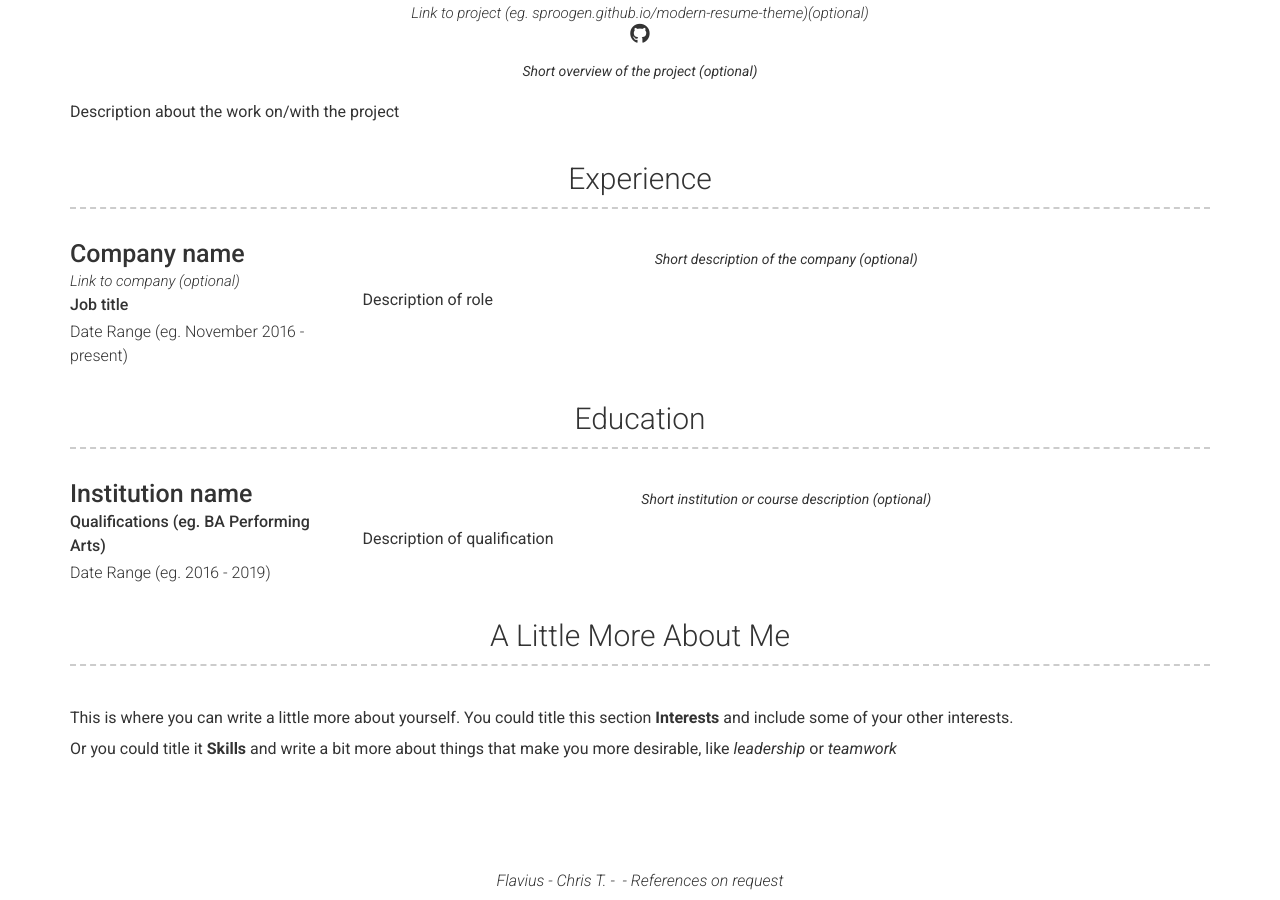
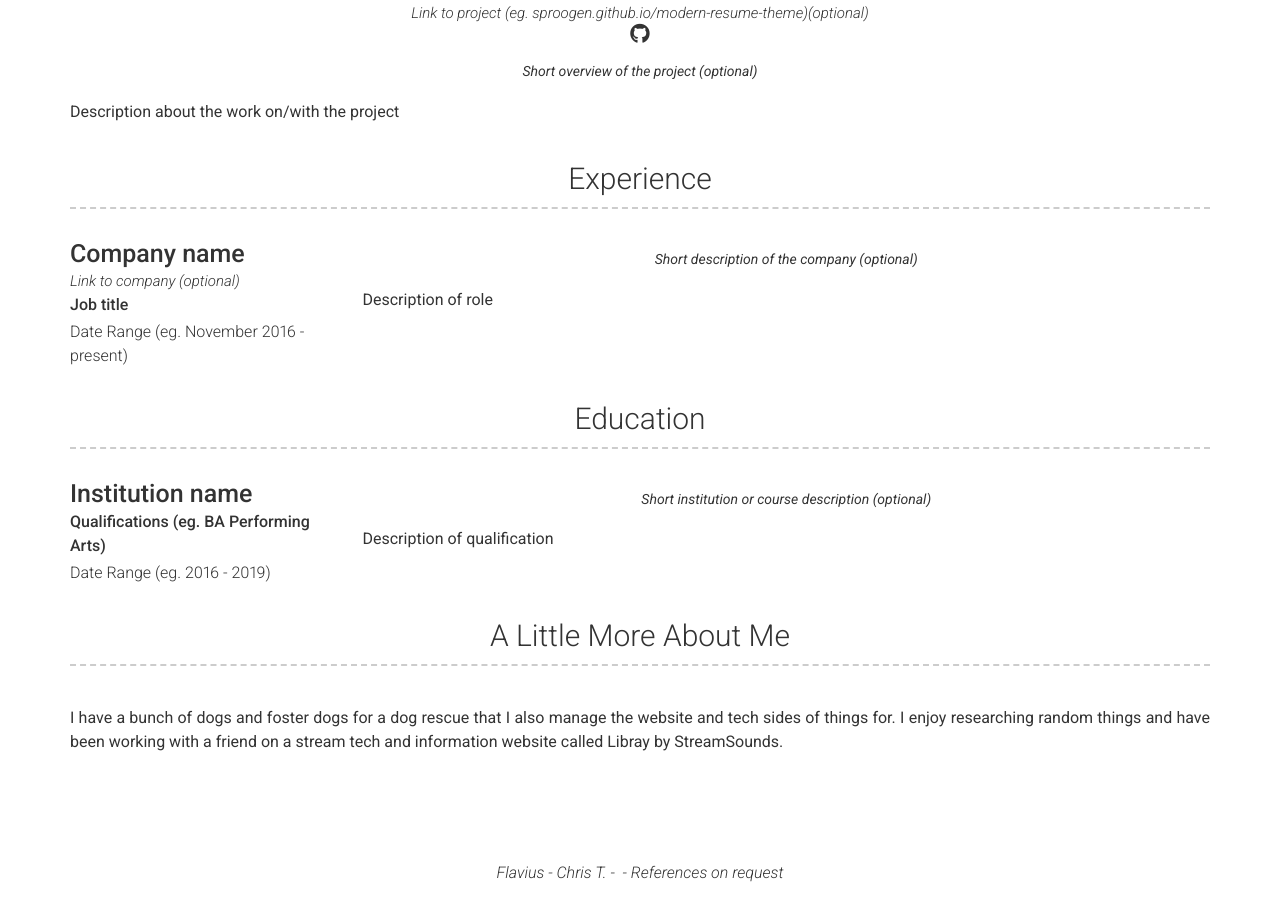
Before and after one commit to FlavCreations/resume.flavcreations.com, a Jekyll site: the page built from index.md, in a window 1280 px wide and 900 px high, scrolled down 636 px. Built offline with Jekyll 4.4.1, drawn with Linux system fonts in a browser that asks for light colours; nearby versions of some CDN libraries.

Commit message:
Update _config.yml

```diff
--- a/_config.yml
+++ b/_config.yml
@@ -51,9 +51,8 @@ about_content: | # this will include new lines to allow paragraphs
 # More Section
 # more_title: A Little More About Me #(Use this to override about more section title)
 more_content: | # this will include new lines to allow paragraphs
-  This is where you can write a little more about yourself. You could title this section **Interests** and include some of your other interests.
-
-  Or you could title it **Skills** and write a bit more about things that make you more desirable, like *leadership* or *teamwork*
+  I have a bunch of dogs and foster dogs for a dog rescue that I also manage the website and tech sides of things for.
+  I enjoy researching random things and have been working with a friend on a stream tech and information website called Libray by StreamSounds.
 
 # Footer
 footer_show_references: true
```
